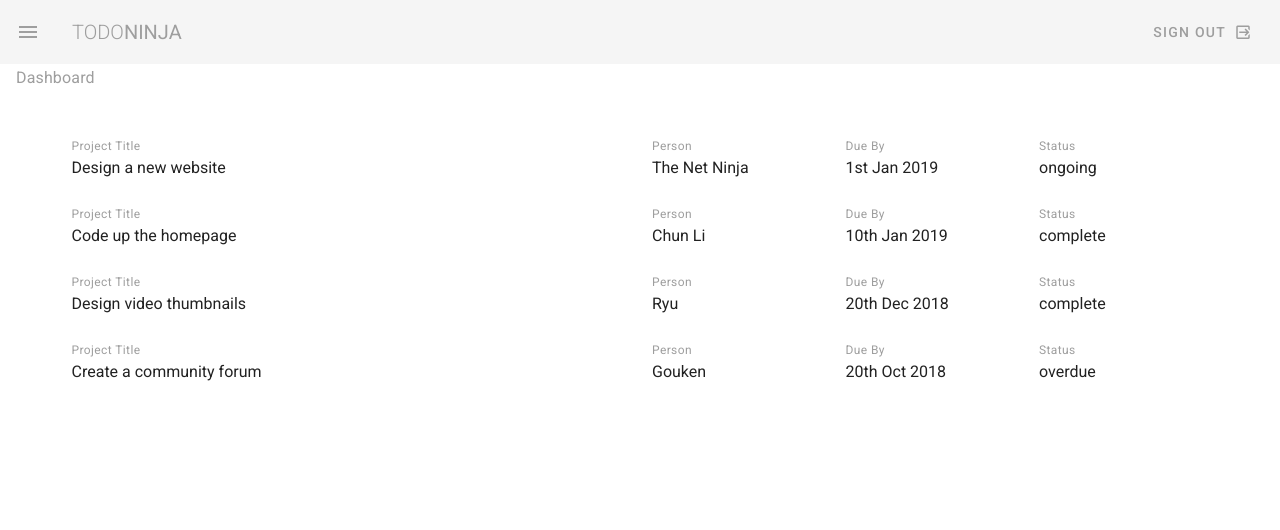
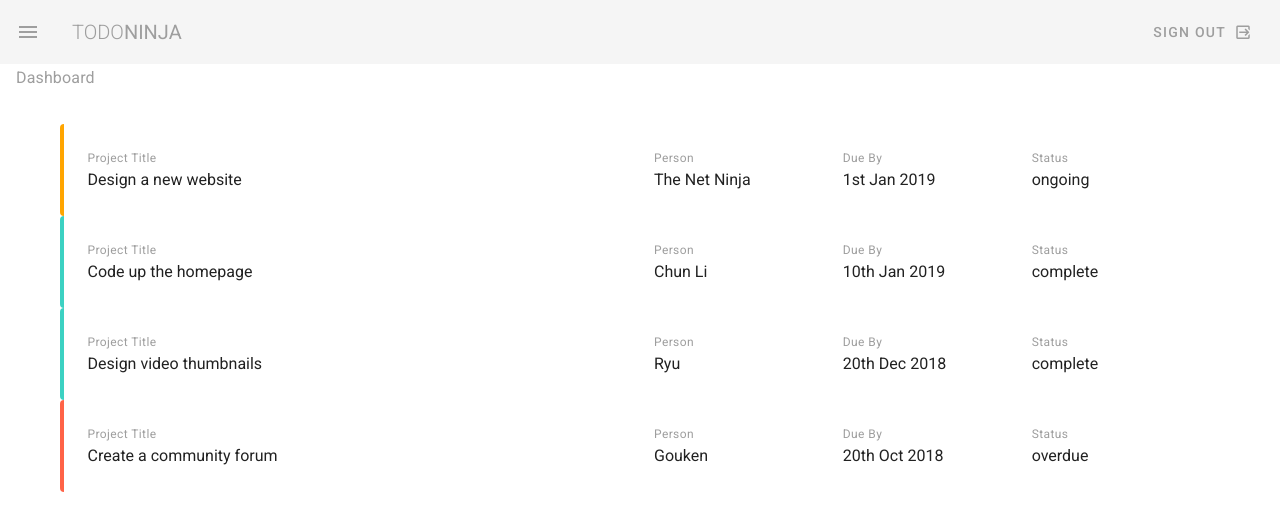
Before and after one commit to crhwebdev-courses/todo-ninja, a Vue app: page / in a window 1280 px wide. Shown: the top 530 px of the page. Built offline with nearby package versions, Linux system fonts and the light colour scheme.

Commit message:
Add some styling to each entry on the Dashboard and color the left border depending on status

```diff
--- a/src/views/Dashboard.vue
+++ b/src/views/Dashboard.vue
@@ -10,7 +10,7 @@
         :projects="projects"
         :key="project.title"
       >
-        <v-row>
+        <v-row :class="`pa-3 project ${project.status}`">
           <v-col cols="12" md="6">
             <div class="caption grey--text">Project Title</div>
             <div>{{ project.title }}</div>
@@ -77,4 +77,16 @@ export default {
   }
 };
 </script>
-<style></style>
+<style>
+.complete {
+  border-left: 4px solid #3cd1c2;
+}
+
+.ongoing {
+  border-left: 4px solid orange;
+}
+
+.overdue {
+  border-left: 4px solid tomato;
+}
+</style>
```
